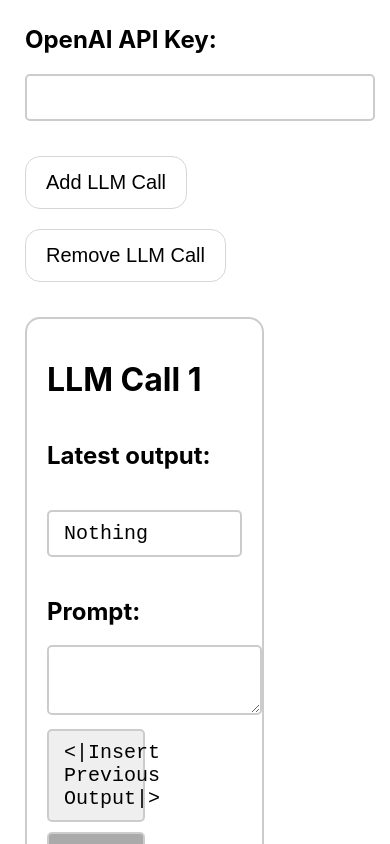
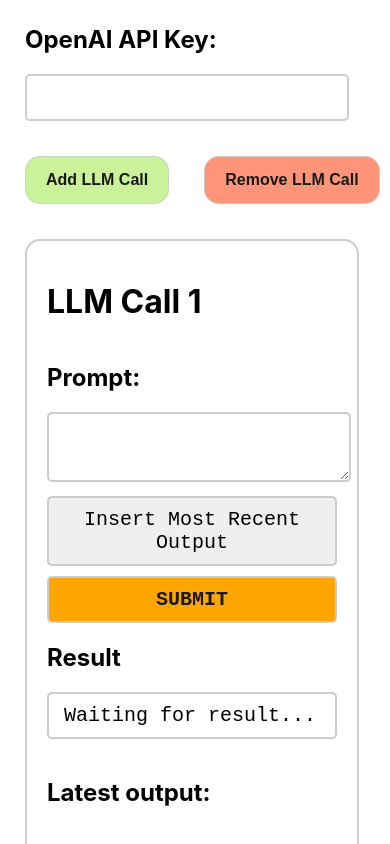
Before and after one commit to interlocklabs/exp-1.0.0-promptlab, a React (Create React App) app: page / in a window 390 px wide. Shown: the top 844 px of the page. Built offline with nearby package versions, Linux system fonts and the light colour scheme; no server answers.

Commit message:
really bad css to make it somewhat responsive

```diff
--- a/src/App.css
+++ b/src/App.css
@@ -6,8 +6,19 @@
   margin-left: 25px;
   border: 1px solid rgba(204, 204, 204, .8);
   border-radius: 15px;
-  background: none;
   font-size: 20px;
+}
+
+.add {
+  background: #c9f29b;
+  color:#191919;
+  font-weight: bold;
+}
+
+.remove {
+  background: #ff9478;
+  color: #191919;
+  font-weight: bold;
 }
 
 .llmbox {
@@ -41,7 +52,7 @@ textarea {
 }
 
 input[name="apikey"] {
-  width: 93%;
+  width: 50%;
 }
 
 #prev, input[type="submit"] {
@@ -50,8 +61,8 @@ input[name="apikey"] {
 }
 
 input[type="submit"] {
-  background: #aaa;
-  color: rgba(255, 255, 255, 1);
+  background: #FFA500;
+  color: #191919;
   font-weight: bold;
   text-transform: uppercase;
 }
@@ -69,6 +80,51 @@ input[type="submit"] {
   padding: 10px 15px 10px 15px;
 }
 
-.api_key {
+.api_key, .controller-container {
   margin: 25px;
+  margin-left: 30%;
 }
+
+@media screen and (max-width: 4000px) {
+  .llmbox {
+    width: 50%;
+    margin: 0 auto;
+  }
+
+  input[name="apikey"] {
+    width: 50%;
+    text-align: center;
+  }
+
+  #prev, input[type="submit"] {
+    width: 100%;
+  }
+}
+
+@media screen and (max-width: 768px) {
+  .llmbox {
+    width: calc(100vw - 100px);
+    margin-left: 25px;
+  }
+
+  .api_key {
+    margin: 25px;
+  }
+
+  .controller-container {
+    margin: 0;
+    margin-bottom: 25px;
+  }
+
+  input[name="apikey"] {
+    width: calc(100vw - 100px);
+  }
+
+  .controller {
+    font-size: 16px;
+  }
+
+  #prev, input[type="submit"] {
+    width: 100%;
+  }
+}
--- a/src/App.js
+++ b/src/App.js
@@ -53,21 +53,21 @@ const Child = (props) => {
 
   return (<div className="llmbox">
     <h1>LLM Call {props.number + 1}</h1>
-    <h2>Latest output: </h2>
-    <p className="res">{props.prev === "" ? "Nothing" : props.prev}</p>
     <form onSubmit={handleSubmit}>
       <label>
         <h2>Prompt:</h2>
         <textarea name="prompt" value={prompt} onChange={handleChange} />
       </label>
 
-      <button id="prev" onClick={handlePrev}>&lt;|Insert Previous Output|&gt;</button>
+      <button id="prev" onClick={handlePrev}>Insert Most Recent Output</button>
       <input type="submit" value="Submit" />
     </form>
     <div>
       <h2>Result</h2>
-      <p className="res">{result === "" ? "Waiting for result" : result}</p>
+      <p className="res">{result === "" ? "Waiting for result..." : result}</p>
     </div>
+    <h2>Latest output: </h2>
+    <p className="res">{props.prev === "" ? "No calls have been executed." : props.prev}</p>
 
   </div>);
 }
@@ -75,9 +75,9 @@ const Child = (props) => {
 const Parent = (props) => {
   return (
     <div>
-      <div>
-        <button className="controller" onClick={props.addFn}>Add LLM Call</button>
-        <button className="controller" onClick={props.remFn}>Remove LLM Call</button>
+      <div className="controller-container">
+        <button className={["add", "controller"].join(' ')} onClick={props.addFn}>Add LLM Call</button>
+        <button className={["remove", "controller"].join(' ')} onClick={props.remFn}>Remove LLM Call</button>
 
       </div>
       <div>
```
